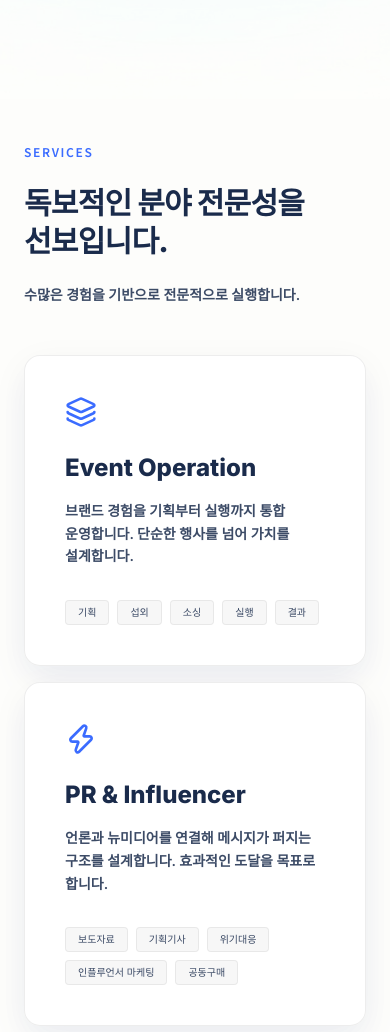
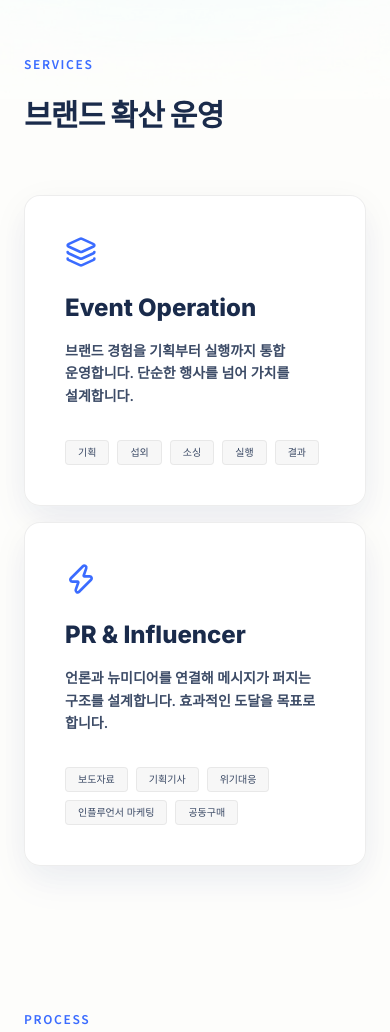
Before and after one commit to doridoyoun/prebo-landing, a plain HTML site: page index.html in a window 390 px wide. Shown: the part 745-1777 px from the top of the page. Drawn offline with nearby package versions, Linux system fonts and the light colour scheme.

Commit message:
moongoo edit

```diff
--- a/index.html
+++ b/index.html
@@ -302,6 +302,17 @@
                 padding-top: 3rem;
                 padding-bottom: 2.5rem;
             }
+            .services-section {
+                padding-top: 2.5rem !important;
+                padding-bottom: 2rem !important;
+            }
+            .services-intro {
+                margin-bottom: 2rem !important;
+            }
+            .services-grid {
+                margin-top: 0 !important;
+                padding-top: 0.25rem !important;
+            }
             p {
                 font-weight: 600;
             }
@@ -358,8 +369,8 @@
     <section class="relative min-h-[90vh] flex flex-col items-center justify-center section-padding text-center pt-24 overflow-hidden">
         <div class="relative z-10 max-w-7xl mx-auto px-6 w-full min-w-0 flex flex-col items-center justify-center hero-content-balance">
             <span class="inline-block px-4 py-1.5 rounded-full border border-black/[0.08] bg-white/80 text-[10px] font-medium tracking-wider text-[#1A2B4B]/85 mb-8 uppercase shadow-sm">IT & Game Industry Specialist</span>
-            <h1 class="hero-title text-4xl md:text-7xl font-extrabold mb-8 tracking-tight text-[#1A2B4B]">비즈니스 성과를 만드는<br><span class="text-gradient">실행 최적화 파트너</span></h1>
-            <p class="text-sm md:text-xl text-[#1A2B4B]/85 mb-12 max-w-2xl mx-auto font-normal leading-relaxed">기획부터 실행, 결과까지 모든 과정을 데이터 기반으로 최적화합니다.</p>
+            <h1 class="hero-title text-4xl md:text-7xl font-extrabold mb-8 tracking-tight text-[#1A2B4B]">반응이 일어나는 현장을 <br><span class="text-gradient">설계하고 실행합니다</span></h1>
+            <p class="text-sm md:text-xl text-[#1A2B4B]/85 mb-12 max-w-2xl mx-auto font-normal leading-relaxed">메시지는 더 멀리 전달되고, 영향은 더 넓게 확산됩니다 </p>
             <div class="flex flex-col sm:flex-row items-center justify-center gap-4">
                 <a href="mailto:contact@prebo.kr?subject=[문의] PREBO 서비스 관련 문의드립니다&body=%0D%0A%0D%0A성함:%0D%0A연락처:%0D%0A문의내용:" class="btn-inquiry-gradient inline-block text-center w-full sm:w-auto px-12 py-5 rounded-full font-bold active:scale-95 transition-all">문의하기</a>
             </div>
@@ -370,14 +381,13 @@
         </div>
     </section>
 
-    <section class="section-padding py-24 md:py-28 text-left">
+    <section class="section-padding py-24 md:py-28 text-left services-section">
         <div class="max-w-7xl mx-auto px-6 w-full min-w-0">
-        <div class="mb-12 max-w-2xl section-intro">
+        <div class="mb-12 max-w-2xl section-intro services-intro">
             <p class="section-eyebrow">Services</p>
-            <h2 class="section-intro-title section-title section-title-display text-3xl md:text-4xl font-extrabold tracking-tight text-[#1A2B4B] leading-tight">독보적인 분야 전문성을 <br class="md:hidden">선보입니다.</h2>
-            <p class="section-intro-desc text-sm md:text-base text-[#1A2B4B]/85 leading-relaxed"> 수많은 경험을 기반으로 전문적으로 실행합니다.</p>
+            <h2 class="section-intro-title section-title section-title-display text-3xl md:text-4xl font-extrabold tracking-tight text-[#1A2B4B] leading-tight">브랜드 확산 운영</h2>
         </div>
-        <div class="grid grid-cols-1 md:grid-cols-2 gap-4 md:gap-8 mobile-grid w-full min-w-0 text-left">
+        <div class="grid grid-cols-1 md:grid-cols-2 gap-4 md:gap-8 mobile-grid w-full min-w-0 text-left services-grid">
             <div class="glass glass-card aos-card rounded-2xl p-10 min-w-0 w-full">
                 <i data-lucide="layers" class="text-[#3B6CFF] mb-6 w-8 h-8"></i>
                 <h3 class="text-2xl font-extrabold mb-4 text-[#1A2B4B]">Event Operation</h3>
@@ -456,14 +466,14 @@
                 <p class="section-eyebrow">Difference</p>
             </div>
             <div class="w-full min-w-0 max-w-xl md:max-w-2xl text-left difference-pillar-top">
-                <h3 class="section-title section-title-display text-3xl md:text-5xl font-extrabold tracking-tight mb-5 break-keep text-[#1A2B4B]"><span class="block">우리는 <span class="text-[#3B6CFF]">‘소싱’</span>에서</span><span class="block">차이를 만듭니다</span></h3>
+                <h3 class="section-title section-title-display text-3xl md:text-5xl font-extrabold tracking-tight mb-5 break-keep text-[#1A2B4B]"><span class="text-[#3B6CFF]">‘소싱’</span>에서</span><span class="block">차이가 납니다</span></h3>
                 <div class="space-y-[1px]">
                     <p class="text-sm md:text-xl text-[#1A2B4B]/85 leading-relaxed md:leading-relaxed">굿즈 제작부터 유통까지 전 과정을 다이렉트로 연결하여</p>
                     <p class="text-sm md:text-xl text-[#1A2B4B]/85 leading-relaxed md:leading-relaxed">퀄리티와 비용 효율을 동시에 잡습니다.</p>
                 </div>
             </div>
             <div class="w-full min-w-0 max-w-xl md:max-w-none text-right flex flex-col mt-24 md:mt-36">
-                <h3 class="section-title section-title-display text-3xl md:text-5xl font-extrabold tracking-tight mb-5 break-keep text-[#1A2B4B]"><span class="block">우리는 <span class="text-[#3B6CFF]">‘연결’</span>에서</span><span class="block">차이를 만듭니다</span></h3>
+                <h3 class="section-title section-title-display text-3xl md:text-5xl font-extrabold tracking-tight mb-5 break-keep text-[#1A2B4B]"><span class="text-[#3B6CFF]">‘연결’</span> 방식이</span><span class="block">다릅니다</span></h3>
                 <div class="space-y-[1px]">
                     <p class="text-sm md:text-xl text-[#1A2B4B]/85 leading-relaxed md:leading-relaxed">현직 아나운서 및 언론·뉴미디어 전문가의 시각으로</p>
                     <p class="text-sm md:text-xl text-[#1A2B4B]/85 leading-relaxed md:leading-relaxed">브랜드에 가장 적합한 매체와 채널을 정교하게 매칭합니다.</p>
```
